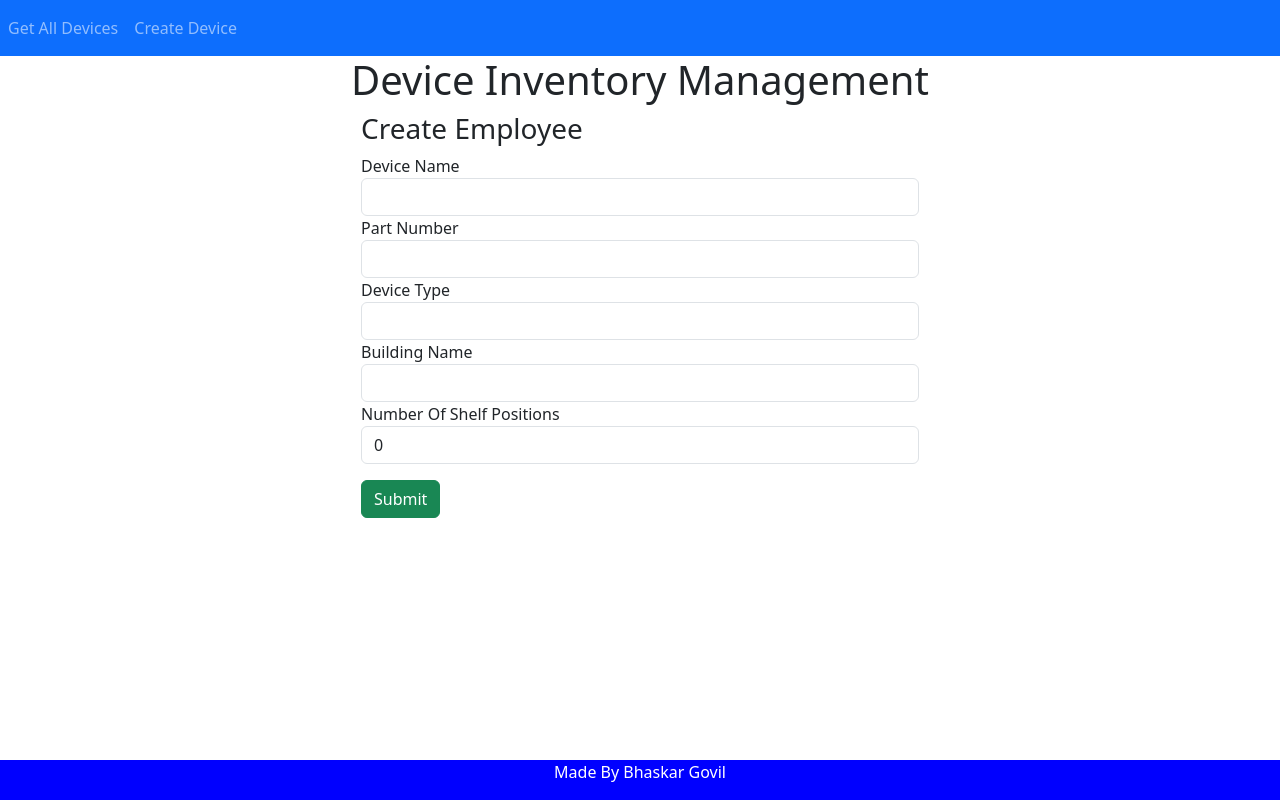
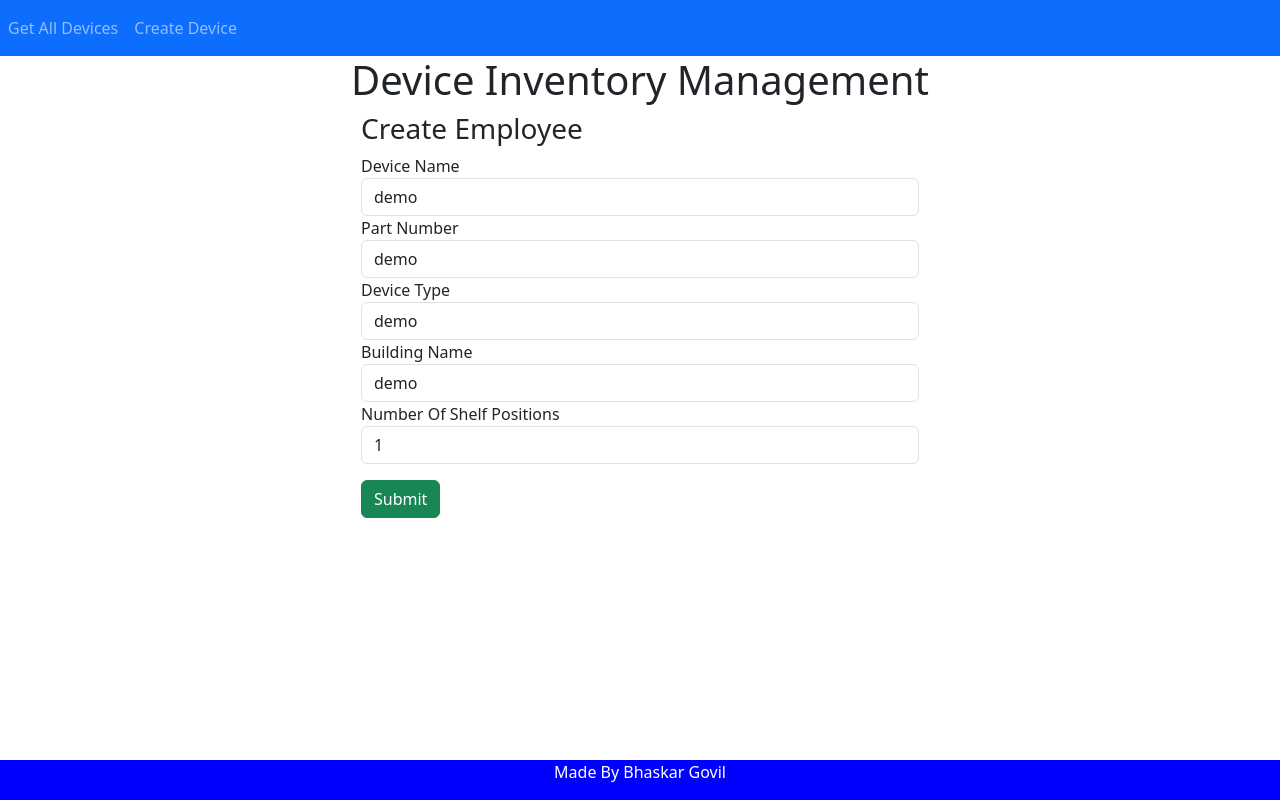
Before and after one commit to bhaskargovilciena/intern-assignment-frontend, an Angular app: page /create-device in a window 1280 px wide. Built offline with nearby package versions, Linux system fonts and the light colour scheme.

Commit message:
adding by default data in the device class

```diff
--- a/src/app/classes/device.ts
+++ b/src/app/classes/device.ts
@@ -1,9 +1,9 @@
 export class Device {
     id: string = "";
     isDeleted: boolean = false;
-    deviceName:string = ""
-    partNumber:string = ""
-    buildingName:string = ""
-    deviceType:string = ""
-    numberOfShelfPositions:number = 0
+    deviceName:string = "demo"
+    partNumber:string = "demo"
+    buildingName:string = "demo"
+    deviceType:string = "demo"
+    numberOfShelfPositions:number = 1
 }
```
